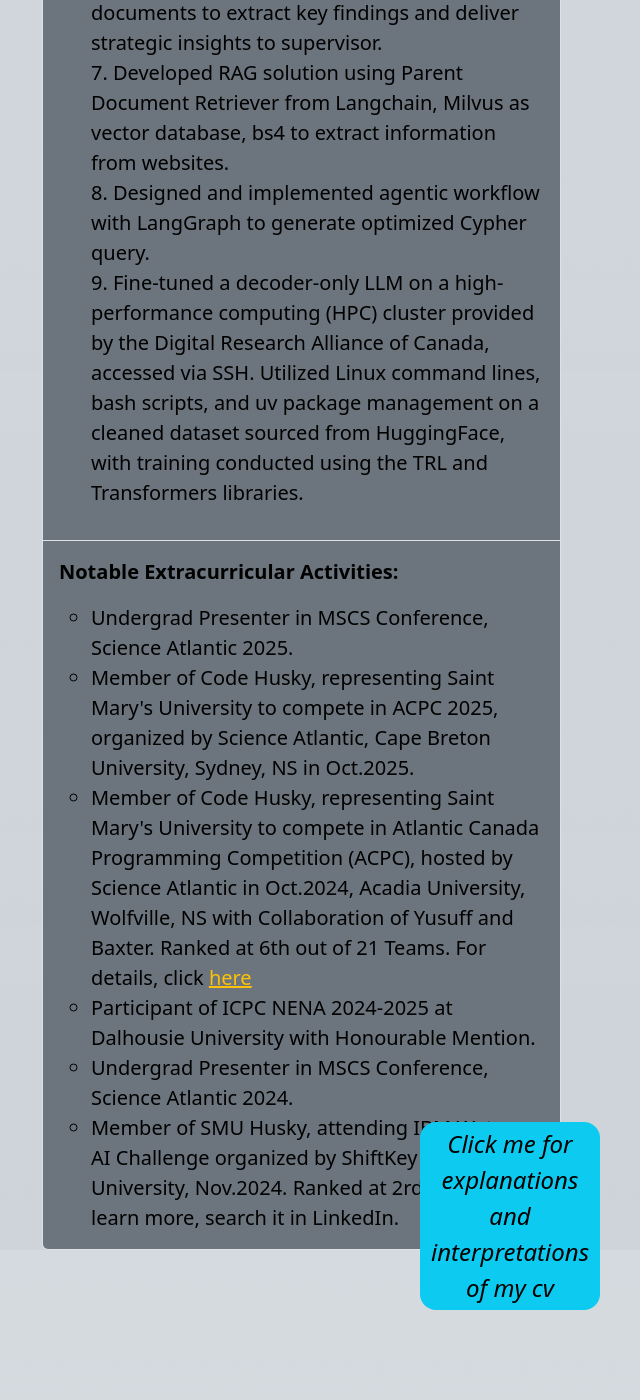
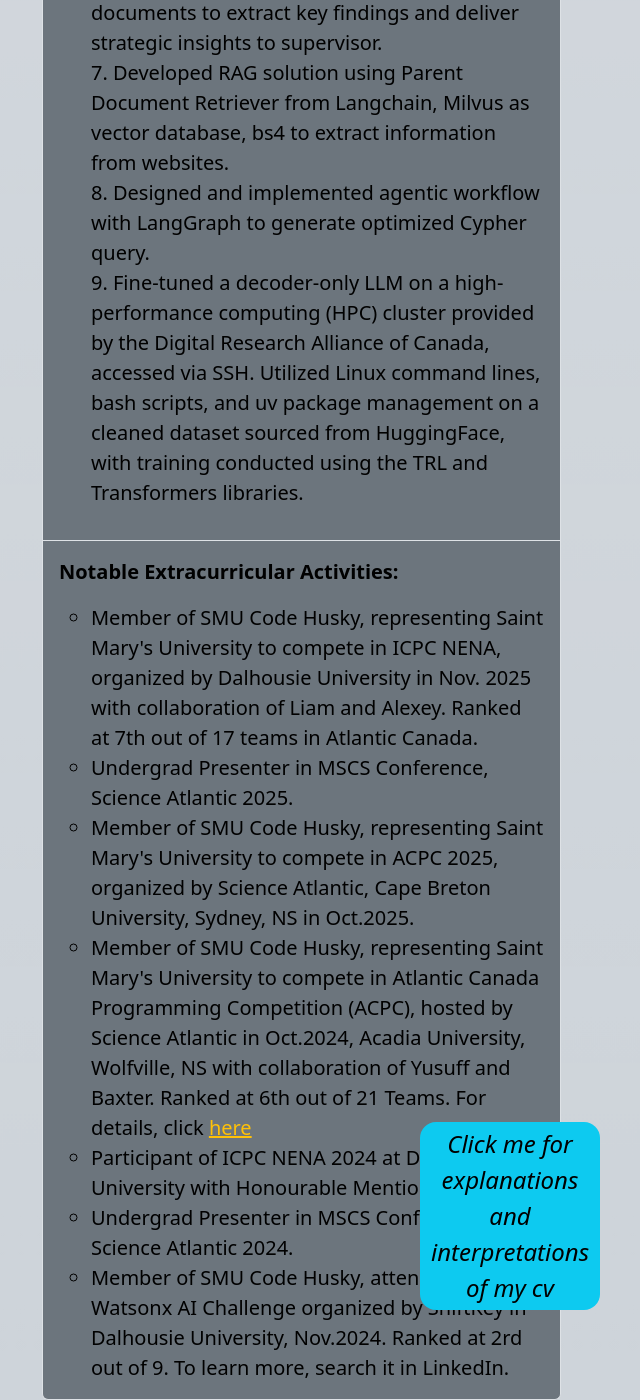
Before and after one commit to Yacklin/Yacklin.github.io, a Jekyll site: the page built from README.md, in a window 1280 px wide and 1400 px high, scrolled down 2266 px. Shown: the whole window, without its empty margins (610-1250 px from the left). Built offline with Jekyll 4.4.1, drawn with Linux system fonts in a browser that asks for light colours; our own code applies the rules of GitHub Pages for plain Markdown files; some of the changed text lies outside the part shown.

Commit message:
added some details to notable extra-curricular activities

```diff
--- a/_layouts/default.html
+++ b/_layouts/default.html
@@ -63,9 +63,9 @@
                     Agents, Agentic Workflow, Workflow.
                     <a href="https://docs.langchain.com/oss/python/langgraph/workflows-agents" class="text-warning">Image Source</a>: https://docs.langchain.com/oss/python/langgraph/workflows-agents
                 </li>
-                <li class="list-group-item text-bg-secondary p-3 text-black"><span style="font-size:30px">&#127881;</span>Thrilled to announce that i officially become a <a href="https://github.com/huggingface/transformers" class = "fw-bold text-warning">HuggingFace/transformers</a> contributor!!! (see my <a class = "text-warning" href="https://github.com/huggingface/transformers/pull/42001">Pull Request</a>)</li>
+                <li class="list-group-item text-bg-secondary p-3 text-black"><span style="font-size:30px">&#127881;</span>Thrilled to announce that i officially become a <a href="https://github.com/huggingface/transformers" class = "fw-bold text-warning">HuggingFace/transformers</a> contributor!!! (I had several PRs merged and can't name them all here. To learn more, feel free to visit my github profile.)</li>
                 <li class="list-group-item text-bg-secondary p-3 text-black">Always believing CompSci changes the world and leads the improvement of productivity.</li>
-                <li class="list-group-item text-bg-secondary p-3 text-black">My dream is to retire at 35 or 40 (yeah, FIRE).</li>
+                <li class="list-group-item text-bg-secondary p-3 text-black">I am a contributor to <a href="https://github.com/huggingface/evaluate" class = "fw-bold text-warning">HuggingFace/evaluate</a> as well.</li>
             </ol>
         </div>
         <div class="col-5 fw-normal fs-5">
@@ -189,23 +189,26 @@
                     </p>
                     <ul>
                         <li>
+                            Member of SMU Code Husky, representing Saint Mary's University to compete in ICPC NENA, organized by Dalhousie University in Nov. 2025 with collaboration of Liam and Alexey. Ranked at 7th out of 17 teams in Atlantic Canada.
+                        </li>
+                        <li>
                             Undergrad Presenter in MSCS Conference, Science Atlantic 2025.
                         </li>
                         <li>
-                            Member of Code Husky, representing Saint Mary's University to compete in ACPC 2025, organized by Science Atlantic, Cape Breton University, Sydney, NS in Oct.2025.
+                            Member of SMU Code Husky, representing Saint Mary's University to compete in ACPC 2025, organized by Science Atlantic, Cape Breton University, Sydney, NS in Oct.2025.
                         </li>
                         <li>
-                            Member of Code Husky, representing Saint Mary's University to compete in Atlantic Canada Programming Competition (ACPC), hosted by Science Atlantic in Oct.2024, Acadia University, Wolfville, NS with Collaboration of Yusuff and Baxter. Ranked at 6th out of 21 Teams. For details, click
+                            Member of SMU Code Husky, representing Saint Mary's University to compete in Atlantic Canada Programming Competition (ACPC), hosted by Science Atlantic in Oct.2024, Acadia University, Wolfville, NS with collaboration of Yusuff and Baxter. Ranked at 6th out of 21 Teams. For details, click
                             <a href="https://atlantic-canada24.kattis.com/contests/atlantic-canada24/standings" class="text-warning">here</a>
                         </li>
                         <li>
-                            Participant of ICPC NENA 2024-2025 at Dalhousie University with Honourable Mention.
+                            Participant of ICPC NENA 2024 at Dalhousie University with Honourable Mention.
                         </li>
                         <li>
                             Undergrad Presenter in MSCS Conference, Science Atlantic 2024.
                         </li>
                         <li>
-                            Member of SMU Husky, attending IBM Watsonx AI Challenge organized by ShiftKey in Dalhousie University, Nov.2024. Ranked at 2rd out of 9. To learn more, search it in LinkedIn.
+                            Member of SMU Code Husky, attending IBM Watsonx AI Challenge organized by ShiftKey in Dalhousie University, Nov.2024. Ranked at 2rd out of 9. To learn more, search it in LinkedIn.
                         </li>
                     </ul>
                 </li>
```
